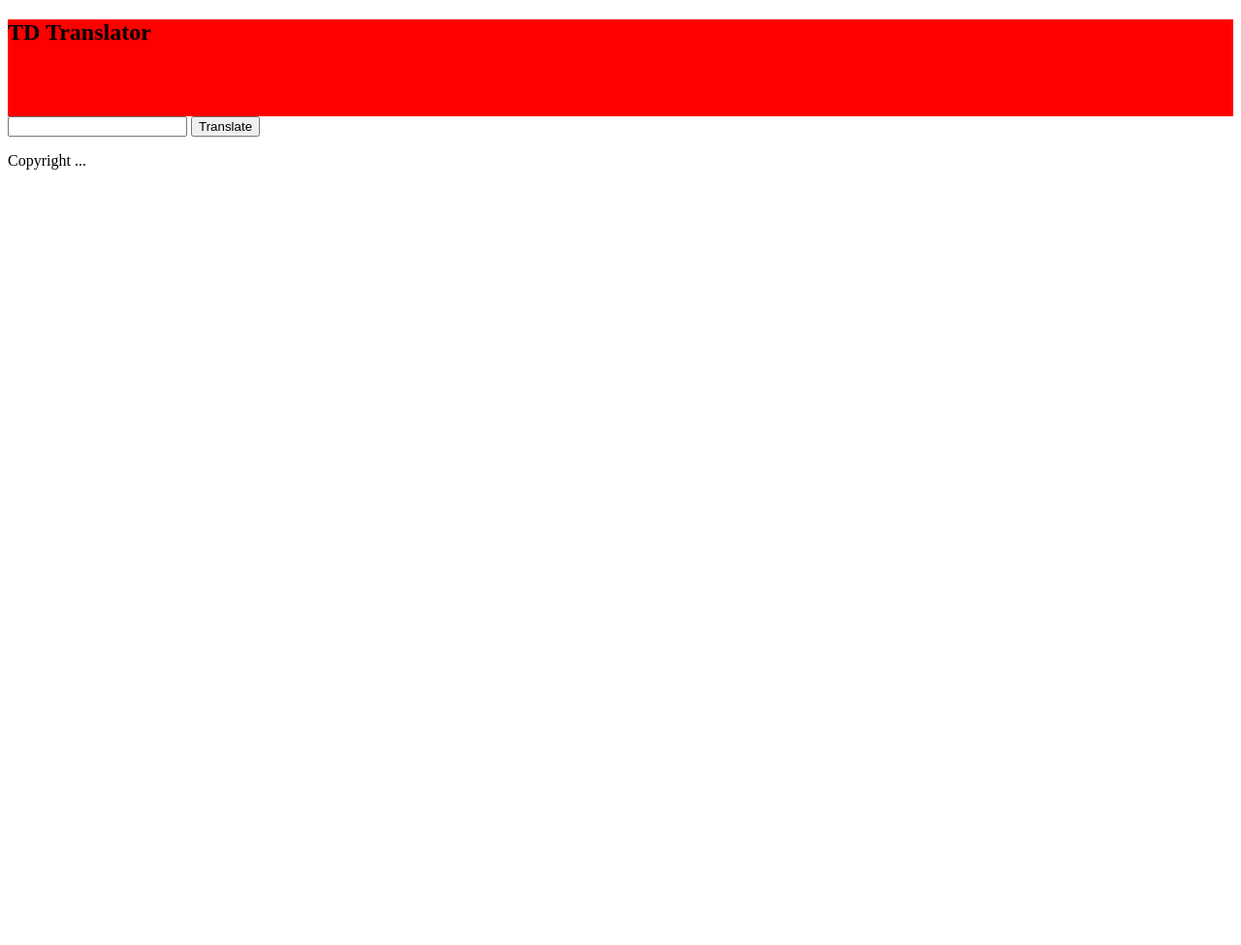
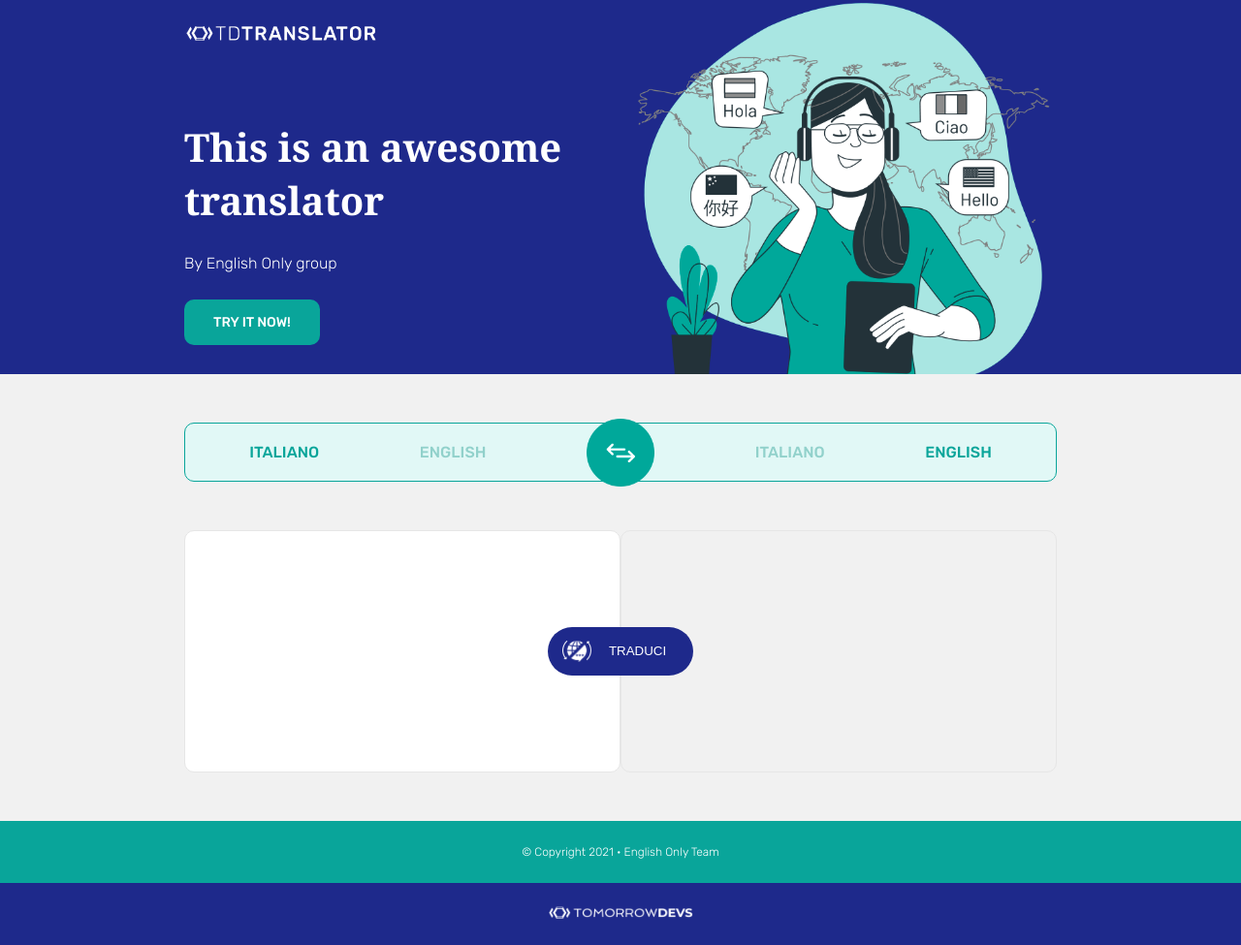
Before and after one commit to aldotele/td_translator, a Django app: page / in a window 1280 px wide. Shown: the whole page at 97% size. Before the commit the page ends 175 px from the top, so only its background shows below. Run offline with Django 3.2, Linux system fonts and the light colour scheme.

Commit message:
page styling

```diff
--- a/static/css/styles.css
+++ b/static/css/styles.css
@@ -1,5 +1,157 @@
-header {
+* {
+    box-sizing: border-box;
+    padding: 0;
+    margin: 0;
+  }
+
+  body {
+    font-family: 'Rubik', sans-serif;
+    background: #f1f1f1
+  }
+
+  header {
+    background-color: #1e298b;
+    color: #ffffff;
+    text-align: left;
+    font-size: 20px;
+  }
+
+  header .wrapper{
+    background-image:url("../images/bg_header.png");
+    background-position: bottom right;
+    background-repeat: no-repeat;
+    background-size: contain;
+  }
+  header .logo{
+    width: 200px;
+    margin: 20px 0;
+  }
+  .wrapper{
+  max-width: 900px;
+  margin: auto;
+  }
+
+  h1{
+    font-family: 'Georgia', serif;
+    font-weight: bold;
+    margin: 50px 0 20px 0;
+    max-width: 50%
+  }
+  h1 span{
+    font-size: 16px;
+    font-family: 'Rubik', sans-serif;
+    font-weight: 100;
+  }
+
+  button{
+    font-size:14px;
+    text-transform: uppercase;
+    font-family: 'Rubik', sans-serif;
+    background: #09a59a;
+    color: #ffffff;
+    border: none;
+    padding: 15px 30px;
+    border-radius: 10px;
+    margin-bottom: 30px;
+  }
+  ul.lang{
+    list-style:none;
+    background: #e1f8f6;
+    border: #09a59a 1px solid;
+    display: inline-block;
     width: 100%;
-    height: 100px;
-    background-color: red;
-}
+    border-radius: 10px;
+    margin: 50px 0;
+    text-align: center;
+  }
+  ul.lang li{
+    display: inline-block;
+    padding: 0 50px;
+    vertical-align: middle;
+  }
+  ul.lang li a{
+    text-decoration: none;
+    color: #91d1cb;
+    text-transform: uppercase;
+  }
+  ul.lang li a.on {
+    color: #09a59a
+  }
+  ul.lang li img{
+    max-width: 70px;
+    display: inline-block;
+    padding: 0;
+    margin: -5px 0 -10px 0;
+  }
+
+  .translate-area{
+    width: 100%;
+    display: flex;
+    justify-content: space-between;
+  }
+  form{
+    display: block;
+    width: 50%;
+    position: relative;
+  }
+
+  form input[type="text"]{
+    height: 250px;
+    background: #ffffff;
+    border: #e6e6e6 1px solid;
+    border-radius: 10px;
+    padding:20px;
+    width: 100%;
+
+  }
+
+  form input[type="submit"]{
+    height: 50px;
+    width: 150px;
+    background: url("../images/icn_traduci.png") no-repeat #1e298b;
+    background-size: 30px auto;
+    background-position: 15px center;
+    padding: 10px 15px 10px 50px;
+    border-radius: 100px;
+    border: none;
+    color: #ffffff;
+    text-transform: uppercase;
+    font-weight: 300;
+    position: absolute;
+    top:50%;
+    margin-top: -25px;
+    margin-left: -75px
+  }
+  .translate-area .result{
+    height: 250px;
+    border: #e6e6e6 1px solid;
+    border-radius: 10px;
+    padding:20px 20px 20px 100px;
+    font-weight: 100;
+    width: 50%;
+  }
+
+
+  footer{
+    clear:both;
+    padding-top: 50px;
+  }
+
+  footer .wrapper {
+    text-align: center;
+    font-weight: lighter;
+    color: #ffffff;
+    font-size: 12px;
+  }
+  footer .copyright{
+    background-color: #09a59a;
+    padding: 25px 0;
+  }
+
+  footer .tdlogo{
+    background-color: #1e298b;
+    padding: 20px 0;
+  }
+  footer .tdlogo img{
+    width: 150px;
+  }
--- a/templates/home.html
+++ b/templates/home.html
@@ -2,32 +2,68 @@
 
 {% load static %}
 <html>
+
     <head>
         <title>TD Translator</title>
         <link href="{% static 'css/styles.css' %}" rel="stylesheet" />
+        <meta charset="utf-8">
+        <link rel="preconnect" href="https://fonts.gstatic.com">
+        <link href="https://fonts.googleapis.com/css2?family=Rubik:ital,wght@0,300;0,500;1,300;1,500&display=swap" rel="stylesheet">
+
+        <meta name='copyright' content='English Only TomorrowDevs'>
+        <meta property="og:locale" content="it_IT">
+        <meta property="og:site_name" content="TD Translator by English Only TomorrowDevs">
+
     </head>
     <body>
-        <header>
-            <h2>TD Translator</h2>
+
+        <header class="header">
+            <div class="wrapper">
+              <img src = "{% static 'images/et_logo.png' %}" class= "logo"/>
+              <h1>This is an awesome translator
+              <br/><span class="subtitle">By English Only group</span></h1>
+              <button type="button" name="button">Try it now!</button>
+            </div>
           </header>
 
+
             <main>
-            <section>
+                <div class="wrapper">
+                  <ul class="lang">
+                      <li><a href="" class="on">italiano</a></li>
+                      <li><a href="">english</a></li>
+                      <li><a href="" class="btn"><img src="{% static 'images/switch_lang.png' %}"></a></li>
+                      <li><a href="">italiano</a></li>
+                      <li><a href="" class="on">english</a></li>
+                  </ul>
+
+                  <div class="translate-area">
                     <form action="/result/" method="POST">{% csrf_token %}
-                    <input name="word" id="tr-input" type="text">
-                    <button type="submit">Translate</button>
+                      <input type="text" name="word" id="tr-input"/>
+                      <input type="submit" name="" value='Traduci' />
                     </form>
-            </section>
 
+                    <div class="half result">
 
                         {% block content %}
 
                         {% endblock content %}
-
+                    </div>
+                  </div>
+                </div>
               </main>
 
-        <footer>
-            <p>Copyright ... </p>
+        <footer class="footer">
+            <div class= "copyright">
+              <div class="wrapper">
+                <p>&copy; Copyright 2021 • English Only Team</p>
+              </div>
+            </div>
+            <div class= "tdlogo">
+              <div class="wrapper">
+                <img src = "{% static 'images/td_logo.png' %}" class="logo" />
+              </div>
+            </div>
           </footer>
 
 
--- a/templates/result.html
+++ b/templates/result.html
@@ -1,7 +1,5 @@
 {% extends 'home.html' %}
 
 {% block content %}
-    <div>
         <p>{{ translated }}</p>
-    </div>
 {% endblock content %}
```
Also changed, not shown: static/images/bg_header.png (added), static/images/et_logo.png (added), static/images/icn_traduci.png (added), static/images/switch_lang.png (added), static/images/td_logo.png (added), 6 other files. Lines whose indentation alone changed are shown as unchanged.
